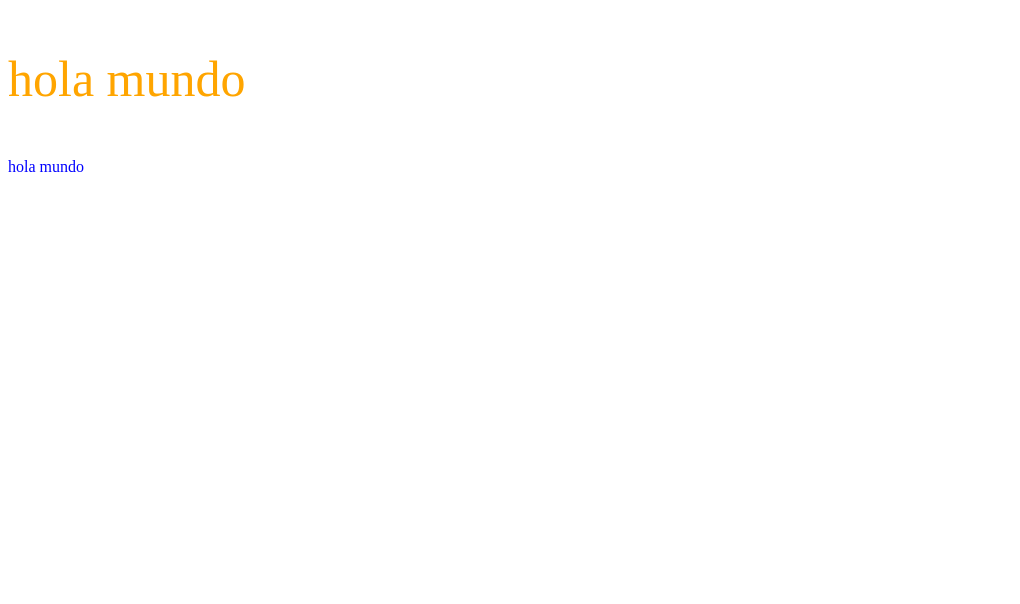
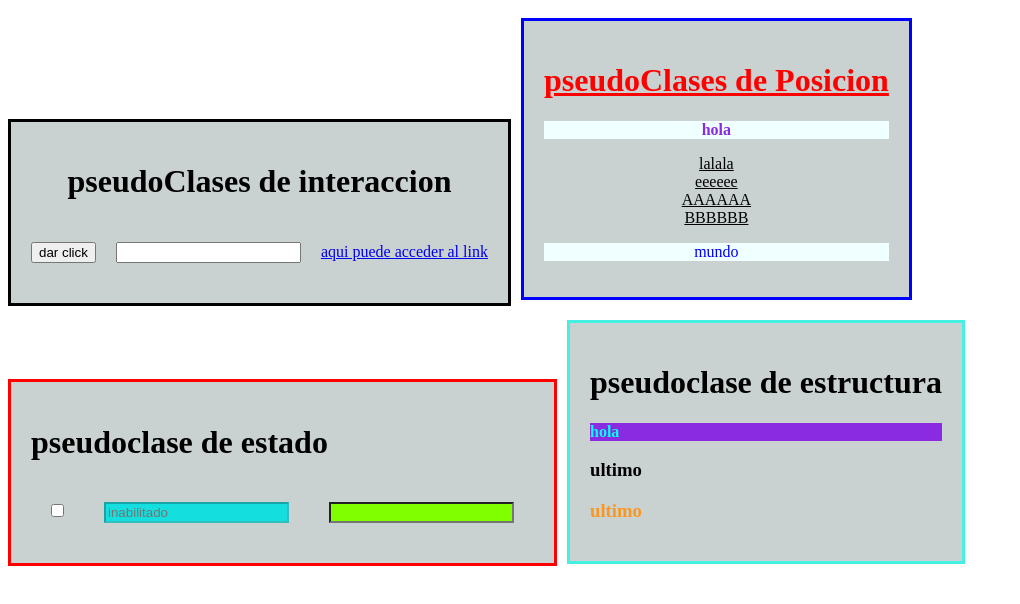
Before and after one commit to ecamilogp/curso-de-css, a Vue app: page / in a window 1280 px wide. Shown: the top 604 px of the page, without its empty margins (0-1020 px from the left). Built offline with nearby package versions, Linux system fonts and the light colour scheme; the HTML template or start-up script is replaced by a standard one.

Commit message:
practica de pseudo clases

```diff
--- a/src/App.vue
+++ b/src/App.vue
@@ -12,7 +12,9 @@
 // seccion de css intermedio
 // import SelectoresAvanzados from './component/css-intermedio/SelectoresAvanzados.vue'
 // import Herencia from './component/css-intermedio/Herencia-.vue'
-import CascadaYEspecificidad from './component/css-intermedio/CascadaYEspecificidad.vue'
+// import CascadaYEspecificidad from './component/css-intermedio/CascadaYEspecificidad.vue'
+import PseudoClases from './component/css-intermedio/PseudoClases.vue'
+// import PseudoElementos from './component/css-intermedio/PseudoElementos.vue'
 </script>
 
 <template>
@@ -29,5 +31,7 @@ import CascadaYEspecificidad from './component/css-intermedio/CascadaYEspecifici
   <!-- css intermedio  -->
   <!-- <SelectoresAvanzados /> -->
   <!-- <Herencia /> -->
-  <CascadaYEspecificidad />
+  <!-- <CascadaYEspecificidad /> -->
+  <PseudoClases />
+  <!-- <PseudoElementos /> -->
 </template>
--- /dev/null
+++ b/src/component/css-intermedio/PseudoClases.vue
@@ -0,0 +1,166 @@
+<template>
+  <!-- pseudoclases  de interaccion -->
+  <div class="pseudoClaseInteraccion">
+    <h1>pseudoClases de interaccion</h1>
+    <button>dar click</button>
+    <input type="text" />
+    <a href="https://www.youtube.com/watch?v=l9ny-3BBw-s&list=TLPQMDYwMjIwMjXwoCk6XhodKQ&index=18"
+      >aqui puede acceder al link
+    </a>
+  </div>
+  <!-- --------------------------------------------------- -->
+
+  <!-- pseudoClases de posicion -->
+  <div class="pseudoClasePosicion">
+    <h1>pseudoClases de Posicion</h1>
+    <p>hola</p>
+    <span>lalala</span><br />
+    <span>eeeeee</span><br />
+    <span>AAAAAA</span><br />
+    <span>BBBBBB</span>
+    <p>mundo</p>
+  </div>
+
+  <!-- --------------------------------------------------- -->
+
+  <!-- pseudoClases de estado -->
+  <div class="pseudoClaseEstado">
+    <h1>pseudoclase de estado</h1>
+    <input class="uno" type="checkbox" />
+    <input class="password" type="password" placeholder="inabilitado" disabled />
+    <input class="tres" type="text" />
+  </div>
+
+  <!-- --------------------------------------------------- -->
+  <div class="pseudoClaseEstructura">
+    <h1>pseudoclase de estructura</h1>
+
+    <div class="content"><p>hola</p></div>
+
+    <h3>ultimo</h3>
+    <h3>ultimo</h3>
+  </div>
+</template>
+
+<style>
+.pseudoClaseInteraccion {
+  display: inline-block;
+  background-color: rgb(202, 209, 209);
+  padding: 20px;
+  text-align: center;
+
+  border: 3px solid black;
+}
+
+/* pseudoclases  de interaccion */
+input {
+  margin: 20px;
+}
+
+/* pseudoclases  de interaccion */
+button:hover {
+  background-color: blue;
+  color: white;
+}
+
+/* pseudoclases  de interaccion */
+button:active {
+  background-color: rgb(0, 255, 238);
+  color: black;
+}
+
+/* pseudoclases  de interaccion */
+input:focus {
+  border: 5px outset red;
+}
+
+/* pseudoclases  de interaccion */
+a:active {
+  color: cyan;
+  font-size: 30px;
+}
+/* ----------------------------------------------*/
+
+/* pseudoclases  de posicion */
+.pseudoClasePosicion {
+  display: inline-block;
+  background-color: rgb(202, 209, 209);
+  text-align: center;
+  font-size: 16px;
+  margin: 10px;
+  padding: 20px;
+  border: 3px solid blue;
+}
+/* pseudoclases  de posicion */
+.pseudoClasePosicion :first-child {
+  color: red;
+}
+
+/* pseudoclases  de posicion */
+.pseudoClasePosicion :last-child {
+  color: blue;
+}
+
+/* pseudoclases  de posicion */
+.pseudoClasePosicion :nth-child(2) {
+  color: blueviolet;
+}
+
+/* pseudoclases  de posicion */
+.pseudoClasePosicion :nth-child(odd) {
+  text-decoration: underline;
+}
+
+/* pseudoclases  de posicion */
+.pseudoClasePosicion :nth-child(even) {
+  background-color: azure;
+}
+/* --------------------------------------------------- */
+
+/* pseudoclases  de estado */
+.pseudoClaseEstado {
+  display: inline-block;
+  background-color: rgb(202, 209, 209);
+  padding: 20px;
+  border: 3px solid red;
+}
+
+/* pseudoclases  de estado */
+.uno:checked {
+  outline: 2px solid red;
+}
+
+/* pseudoclases  de estado */
+.password:disabled {
+  background: rgb(21, 222, 222);
+}
+
+/* pseudoclases  de estado */
+.tres:enabled {
+  background-color: chartreuse;
+}
+
+/* --------------------------------------------------- */
+
+/* pseudoclases  de estructura */
+.pseudoClaseEstructura {
+  display: inline-block;
+  background-color: rgb(202, 209, 209);
+  margin: 10px;
+  padding: 20px;
+  border: 3px solid rgb(69, 239, 225);
+}
+
+p:first-of-type {
+  font-weight: bold;
+  color: aqua;
+}
+
+h3:last-of-type {
+  color: rgb(249, 152, 33);
+}
+
+.content {
+  background-color: blueviolet;
+}
+</style>
--- /dev/null
+++ b/src/component/css-intermedio/PseudoElementos.vue
@@ -0,0 +1 @@
+<template>hola</template>
```
